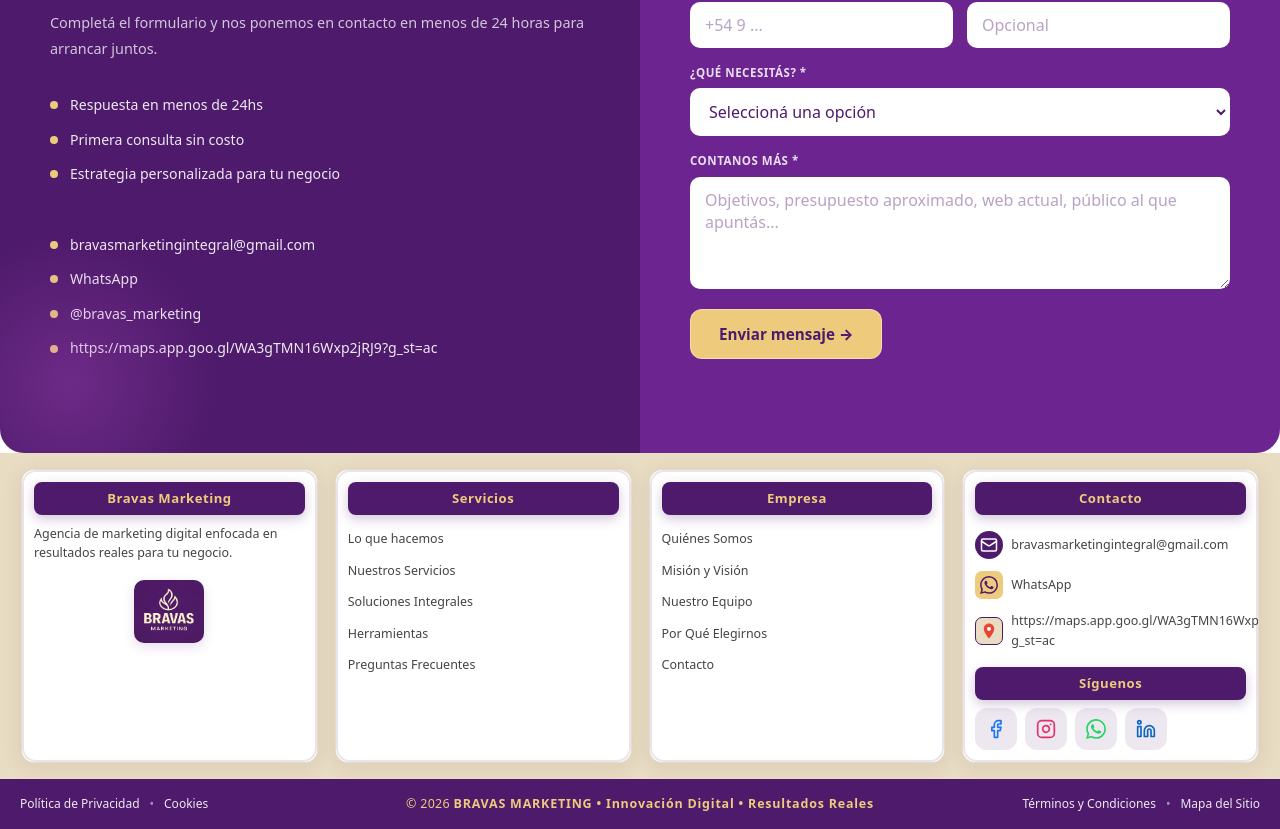
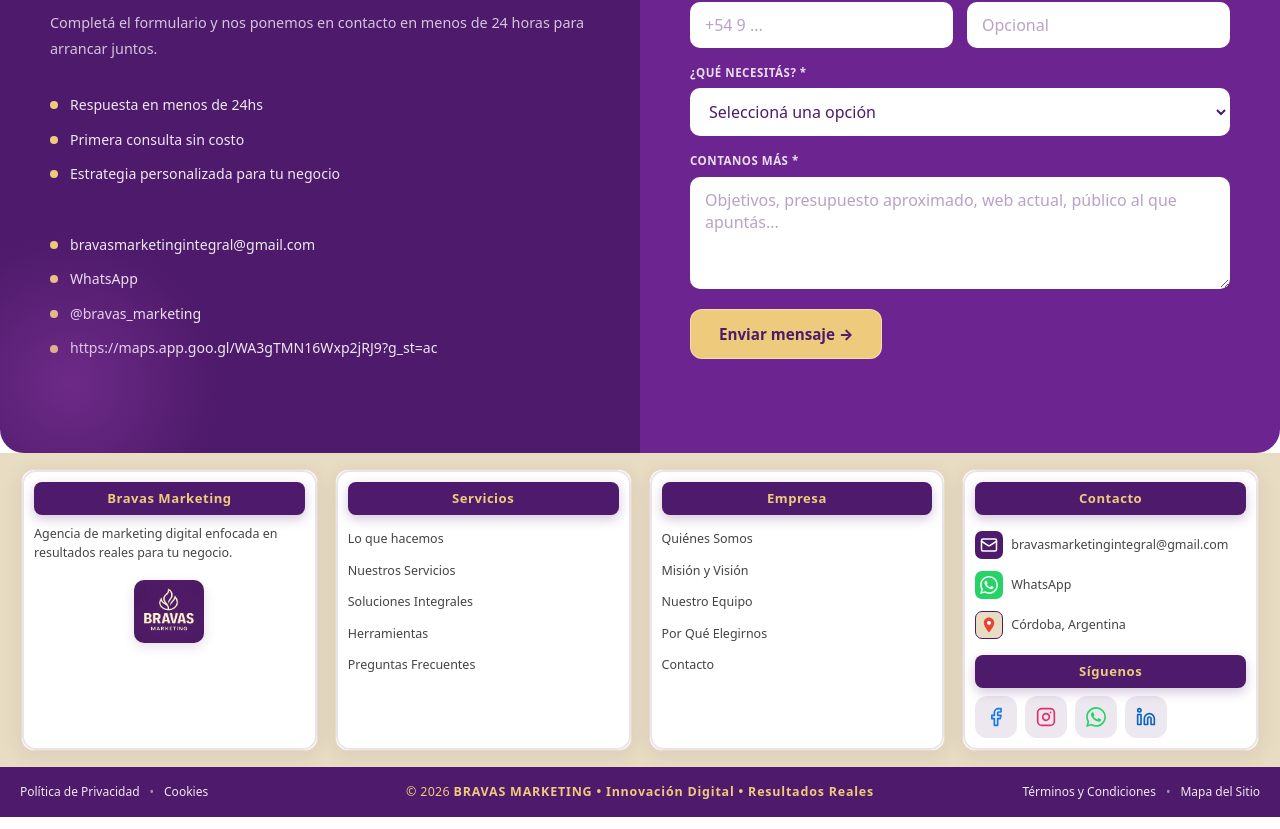
Before and after one commit to francoxvr/BRAVAS-WEB, a Next.js app in the folder frontend/: page /contacto in a window 1280 px wide. Shown: the part 917-1746 px from the top of the page. Built offline with nearby package versions, Linux system fonts and the light colour scheme.

Commit message:
fix: WhatsApp green icon, square email icon, maps link to Cordoba

```diff
--- a/frontend/src/components/layout/Footer.module.css
+++ b/frontend/src/components/layout/Footer.module.css
@@ -164,12 +164,11 @@
 .contactIcon.email {
   background: #4e1a6b;
   color: white;
-  border-radius: 50%;
 }
 
 .contactIcon.phone {
-  background: #eecb7c;
-  color: #4e1a6b;
+  background: #25D366;
+  color: white;
 }
 
 .contactIcon.location {
--- a/frontend/src/components/layout/Footer.tsx
+++ b/frontend/src/components/layout/Footer.tsx
@@ -154,7 +154,7 @@ export default function Footer() {
             <div className={`${styles.contactIcon} ${styles.location}`}>
               <MapPinIcon />
             </div>
-            <span>{contacto.direccion}</span>
+            <a href="https://maps.app.goo.gl/WA3gTMN16Wxp2jRJ9?g_st=ac" target="_blank" rel="noopener noreferrer">Córdoba, Argentina</a>
           </div>
 
           <div className={styles.footerSocialSection}>
```
